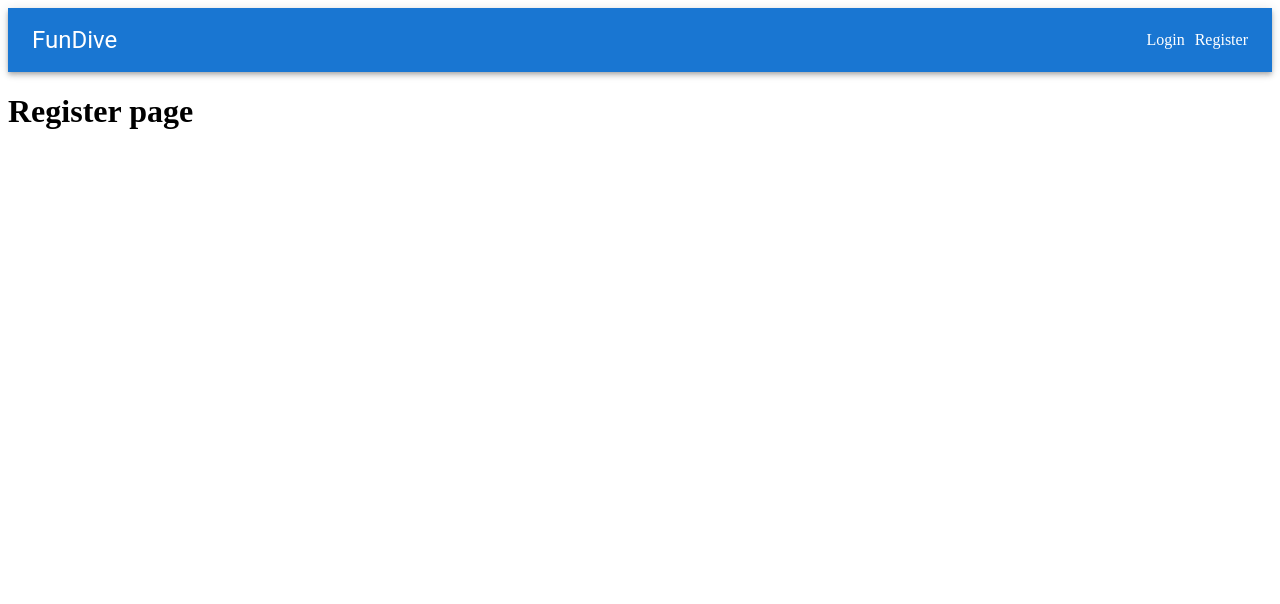
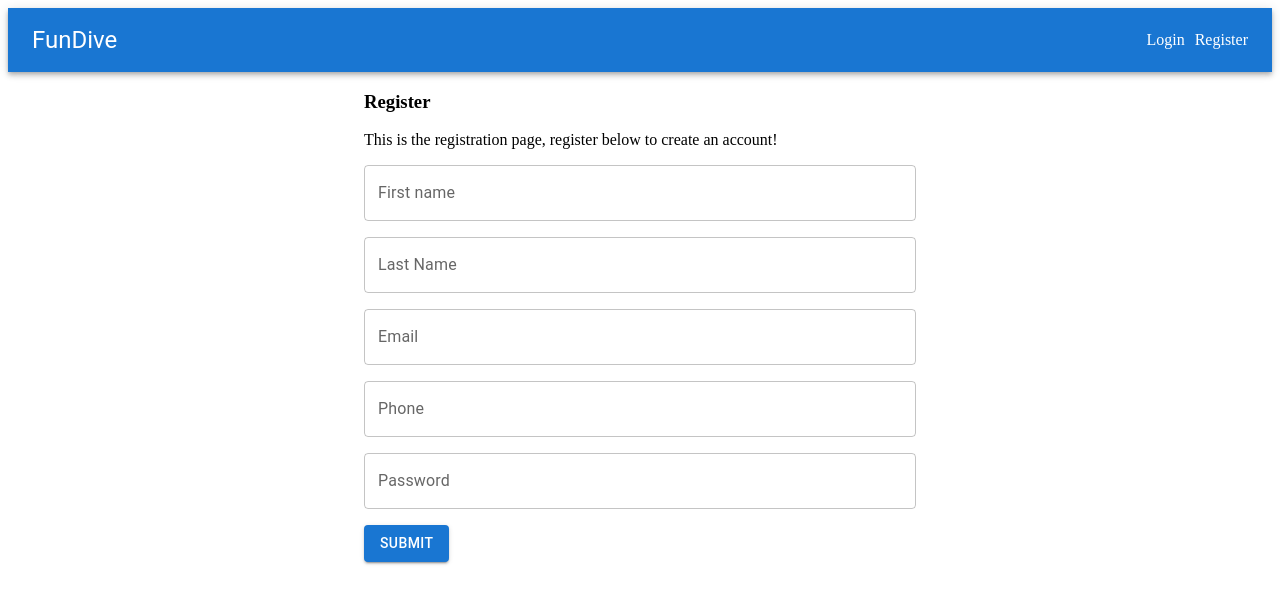
Before and after one commit to danilova13/FunDive-Frontend, a React (Create React App) app: page /register in a window 1280 px wide. Shown: the top 604 px of the page. Built offline with nearby package versions, Linux system fonts and the light colour scheme.

Commit message:
add registration page

```diff
--- a/package.json
+++ b/package.json
@@ -17,6 +17,7 @@
     "@types/react": "^18.2.42",
     "@types/react-dom": "^18.2.17",
     "graphql": "^16.8.1",
+    "graphql-tag": "^2.12.6",
     "jwt-decode": "^4.0.0",
     "react": "^18.2.0",
     "react-dom": "^18.2.0",
--- a/src/pages/Register.tsx
+++ b/src/pages/Register.tsx
@@ -1,10 +1,127 @@
 import React from 'react';
+import {
+    useContext,
+    useState
+} from 'react';
+import { AuthContext } from '../context/AuthContext';
+import { useForm } from "../utility/hooks";
+import { useMutation } from '@apollo/client';
+import { gql } from 'graphql-tag';
+import { useNavigate } from 'react-router-dom';
+import { GraphQLError } from 'graphql';
+import {
+    TextField,
+    Button,
+    Container,
+    Stack,
+    Alert
+} from "@mui/material";
+
+const REGISTER_USER = gql`
+    mutation CreateUser(
+        $email: String!,
+        $firstName: String!,
+        $lastName: String!,
+        $phone: String!,
+        $password: String!
+    ) {
+        createUser(
+            email: $email,
+            firstName: $firstName,
+            lastName: $lastName,
+            phone: $phone,
+            password: $password
+        ) {
+            user {
+                firstName
+                lastName
+                email
+                phone
+            }
+
+            auth {
+                jwtToken
+            }
+        }
+    }
+`
 
 const Register = () => {
+    // define context -> allows us to use all the functions in authContext
+    const context = useContext(AuthContext);
+    // define navigate, tells browser when to move around
+    const navigate = useNavigate();
+    // all errors coming from Apollo server backend
+    const [ errors, setErrors ] = useState<GraphQLError[]>([]);
+
+    function createUserCallback() {
+        // call registerUser function to run a createUser mutation
+        console.log("Callback works!")
+        registerUser();
+    }
+
+    const { onChange, onSubmit, values } = useForm(createUserCallback, {
+        firstName: '',
+        lastName: '',
+        email: '',
+        phone: '',
+        password: ''
+    });
+
+    const [ registerUser ] = useMutation(REGISTER_USER, {
+        update(proxy, { data: { registerUser: userData }}) {
+            context.login(userData);
+            // navigate to home page when user gets logged in
+            navigate('/');
+        },
+        onError(error) {
+            setErrors([...error.graphQLErrors]);
+        },
+        variables: values
+    });
+
     return (
-        <div>
-            <h1>Register page</h1>
-        </div>
+        <Container maxWidth="sm">
+            <h3>Register</h3>
+            <p>This is the registration page, register below to create an account!</p>
+            <Stack spacing={2} paddingBottom={2}>
+                <TextField
+                    label="First name"
+                    name="firstName"
+                    onChange={onChange}
+                />
+                <TextField
+                    label="Last Name"
+                    name="lastName"
+                    onChange={onChange}
+                />
+                <TextField
+                    label="Email"
+                    name="email"
+                    onChange={onChange}
+                />
+                <TextField
+                    label="Phone"
+                    name="phone"
+                    onChange={onChange}
+                />
+                <TextField
+                    label="Password"
+                    name="password"
+                    onChange={onChange}
+                />
+            </Stack>
+            {errors.map(function(error){
+                return(
+                    <Alert severity='error'>
+                        {error.message}
+                    </Alert>
+                )
+            })}
+            <Button variant="contained" onClick={onSubmit}>
+                Submit
+            </Button>
+        </Container>
     );
 };
 
--- a/src/utility/hooks.js
+++ b/src/utility/hooks.js
@@ -10,7 +10,7 @@ export const useForm = (callback, initialState = {}) => {
         // uses the input's name attribute to identify which part of the state to update
         // and sets it to the current value of that input
         setValues({ ...values, [event.target.name]: event.target.value });
-        console.log(values);
+        //console.log(values);
     }
 
     const onSubmit = (event) => {
```
Also changed, not shown: 1 other file (tests, documents, lock files or other folders).
